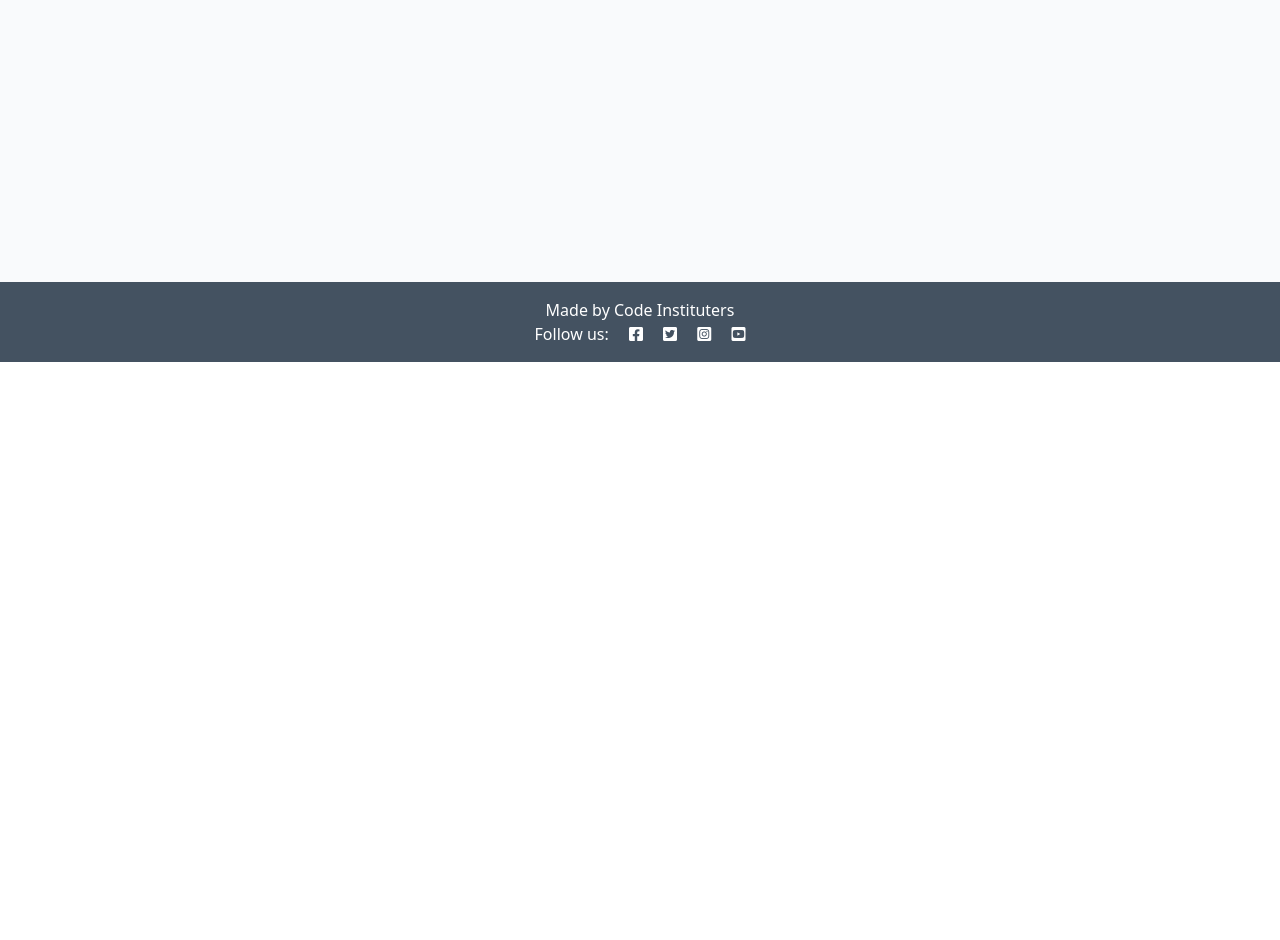
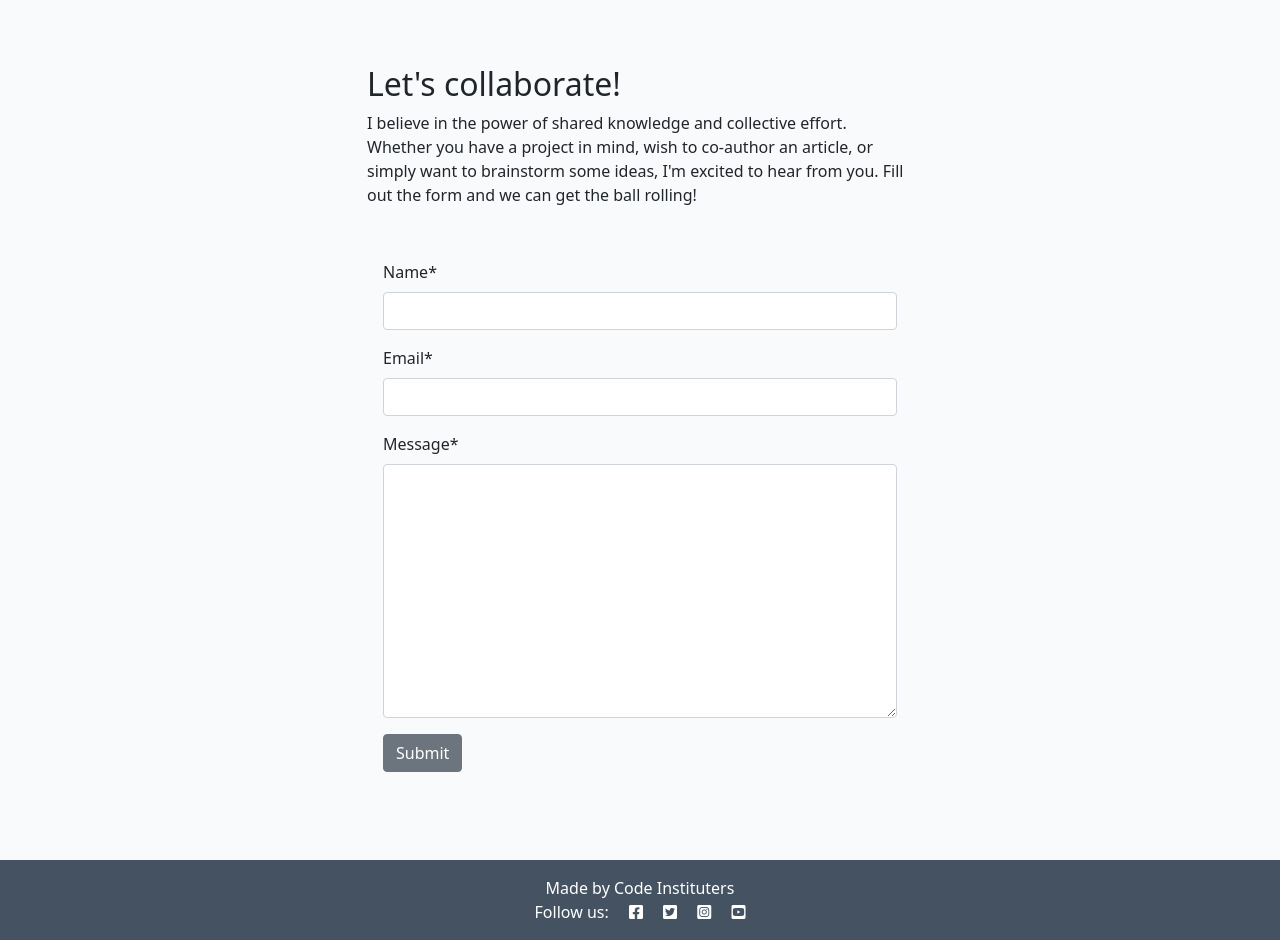
Before and after one commit to TolhurstTech/django-blog, a Django app: page /about/ in a window 1280 px wide. Shown: the part 438-1378 px from the top of the page. Before the commit the page ends 800 px from the top, so only its background shows below. Run offline with Django 4.2, Linux system fonts and the light colour scheme; data that the repository does not hold is empty; some libraries are stand-ins or nearby versions.

Commit message:
Add working collaboration request form with backend collection

```diff
--- /dev/null
+++ b/about/forms.py
@@ -0,0 +1,7 @@
+from .models import CollaborateRequest
+from django import forms
+
+class CollaborateForm(forms.ModelForm):
+    class Meta:
+        model = CollaborateRequest
+        fields = ('name', 'email', 'message',)
--- a/about/models.py
+++ b/about/models.py
@@ -8,3 +8,12 @@ class About(models.Model):
 
     def __str__(self):
         return self.title
+
+class CollaborateRequest(models.Model):
+    name = models.CharField(max_length=200)
+    email = models.EmailField()
+    message = models.TextField()
+    read = models.BooleanField(default=False)
+
+    def __str__(self):
+        return f"Collaboration request from {self.name}"
--- a/about/templates/about/about.html
+++ b/about/templates/about/about.html
@@ -1,6 +1,8 @@
 {% extends 'base.html' %}
+{% load static %}
+{% load crispy_forms_tags %}
+
 {% block content %}
-{% load static %}
 <div class="container mt-5">
     <div class="row">
         <div class="col-4 text-center">
@@ -18,6 +20,33 @@
             <!-- Updated on field goes in here -->
             <p class="text-end"><em>Updated on: {{ about.updated_on }}</em></p>
         </div>
-      </div>
+    </div>
+
+    <div class="row justify-content-center">
+        <div class="col-12 col-md-6 my-5">
+            <h2>Let's collaborate!</h2>
+            <p>I believe in the power of shared knowledge and collective effort.
+                Whether you have a project in mind, wish to co-author
+                an article, or simply want to brainstorm some ideas,
+                I'm excited to hear from you. Fill out the form
+                and we can get the ball rolling!</p>
+
+            <!-- add your form here. Your submit button should
+                                have the classes of btn, btn-secondary -->
+
+            <div class="col-md-12 card mb-4 mt-3">
+                <div class="card-body">
+                        <form id="collaborateForm" method="post"
+                                                style="margin-top: 1.3em;">
+                            {{ collaborate_form | crispy }}
+                            {% csrf_token %}
+                            <button id="submitButton" type="submit"
+                                                    class="btn btn-secondary">Submit</button>
+                        </form>
+                </div>
+            </div>
+        </div>
+    </div>
+
 </div>
 {% endblock content %}
--- a/about/views.py
+++ b/about/views.py
@@ -1,13 +1,28 @@
 from django.shortcuts import render
+from django.contrib import messages
 from .models import About
+from .forms import CollaborateForm
 
 # Create your views here.
 def about_me(request):
 
     about = About.objects.all().order_by('-updated_on').first()
 
+    collaborate_form = CollaborateForm()
+
+    if request.method == "POST":
+        print("Received the POST request")
+        collaborate_form = CollaborateForm(data=request.POST)
+    if collaborate_form.is_valid():
+        collaborate_form.save()
+        messages.add_message(
+            request, messages.SUCCESS,
+            'Collaboration request received! I endeavour to respond within 2 working days.'
+        )
+
     return render(
         request,
         "about/about.html",
-        {"about": about},
+        {"about": about,
+        "collaborate_form": collaborate_form},
     )
```
Also changed, not shown: about/admin.py (+6 -1 lines), blog/views.py (+4 -3 lines), about/migrations/0003_collaboraterequest.py (added), blog/forms.py (line endings or trailing spaces).
